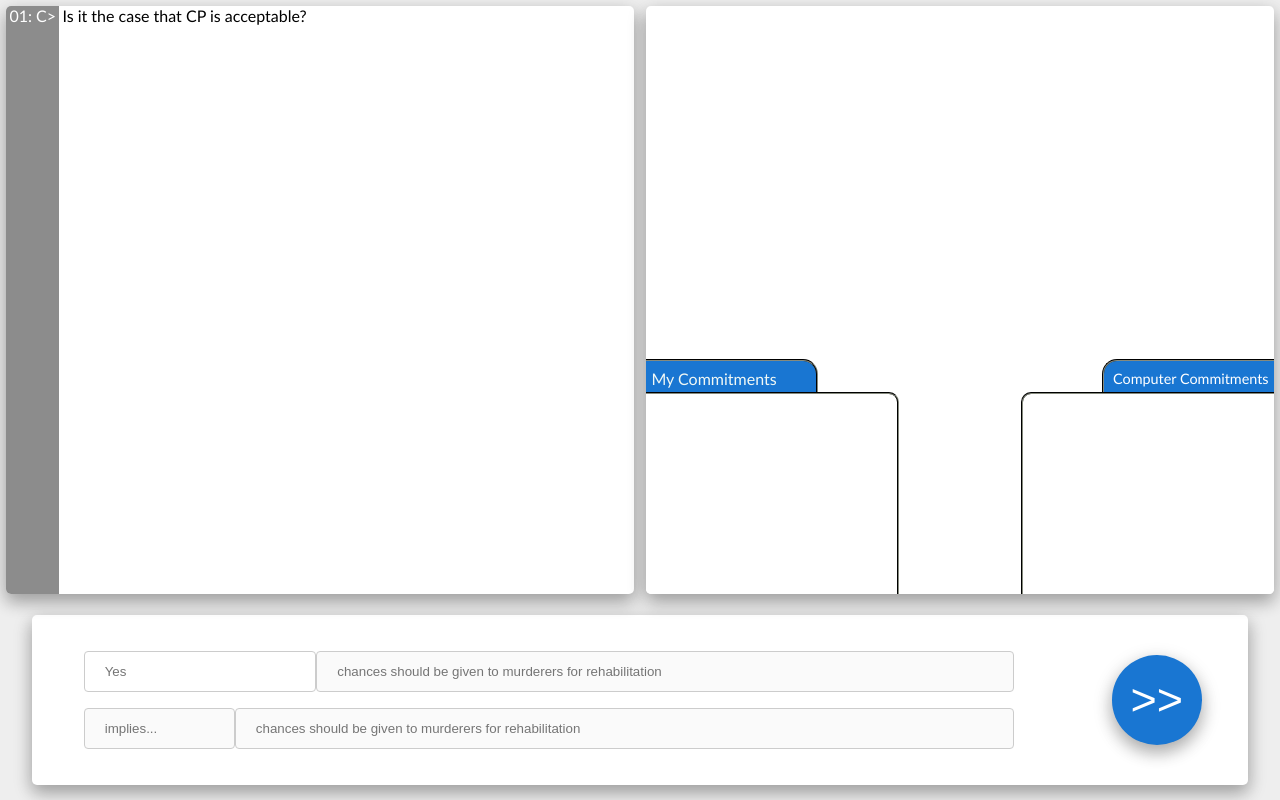
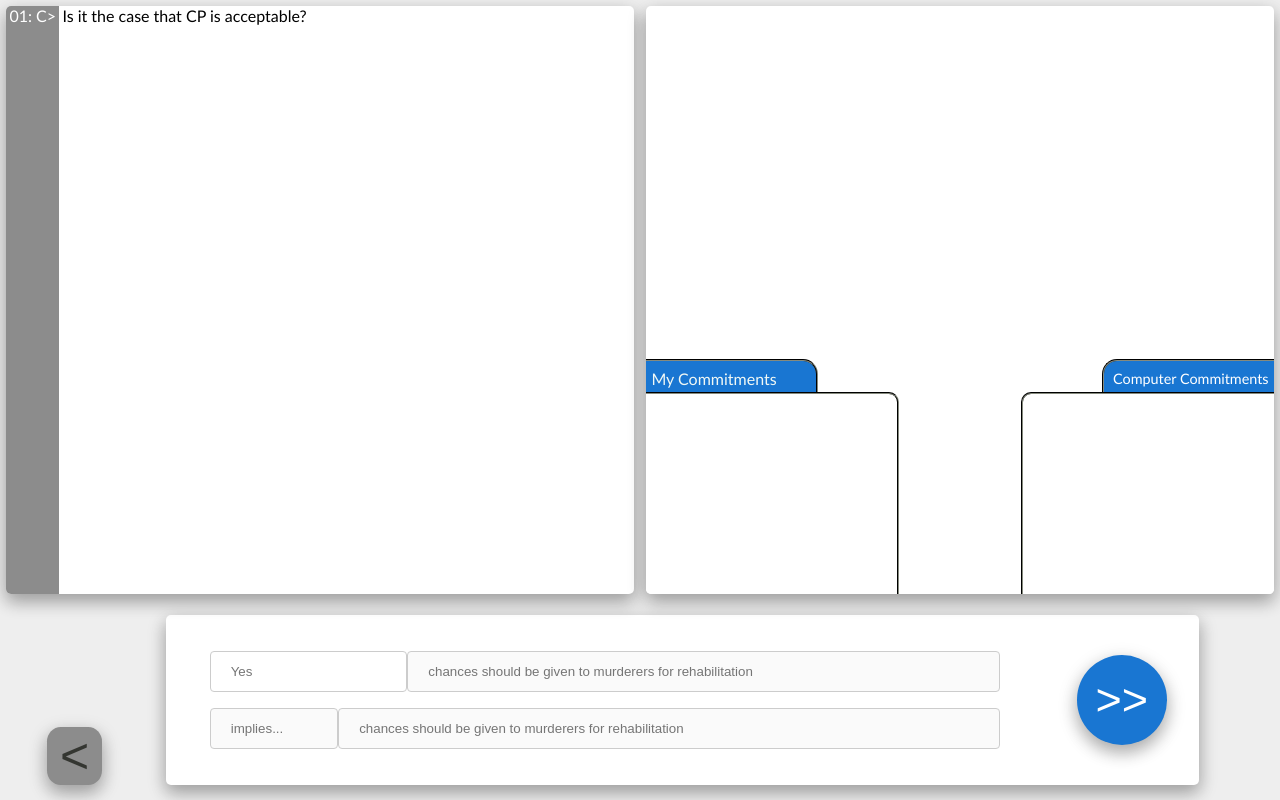
Before and after one commit to dji501/HumanComputerDebate, a React app: page / in a window 1280 px wide. Both pictures are taken after a click on the button "Start!". Built offline with nearby package versions, Linux system fonts and the light colour scheme.

Commit message:
Add back button to debate screen #27

```diff
--- a/src/scripts/debatingSystemInterface.js
+++ b/src/scripts/debatingSystemInterface.js
@@ -222,7 +222,13 @@ export class DebatingSystemInterface extends React.Component{
                         </div>
                     </div>
                 </div>
+                <div className="lowersection">
                     <div className="userinput">
+                        <div className="userinput__backbuttonarea">
+                            <div className="userinput__backbuttoncontainer">
+                                <button className={"userinput__backbutton"}>{"<"}</button>
+                            </div>
+                        </div>
                         <div className="userinput__inset">
                             <div className="userinput__inputarea">
                                 <div className="userinput__inputarea__inputs">
@@ -243,6 +249,7 @@ export class DebatingSystemInterface extends React.Component{
                             <div className="userinput__buttonsection">
                                 <div className="userinput__inputbutton">
                                     <InputButton className={!this.inputIsValid() ? "userinput__button__disabled" : ""} disabled={!this.inputIsValid()} onClick={() => { this._dialogueManager.actionPerformed(); this.clearAllFields();}}/>
+                                </div>
                             </div>
                         </div>
                     </div>
--- a/src/styles/humcomdeb.css
+++ b/src/styles/humcomdeb.css
@@ -235,19 +235,67 @@ input[type=text], select {
             cursor: pointer;
         }
 
-
-.userinput {
+.lowersection {
     background-color: #eeeeee;
     height: 25vh;
     width: 100vw;
-    display: inline-flex;
     min-width: 890px;
 }
 
+    .userinput {
+        margin: auto auto;
+        width: 95%;
+        height: 100%;
+        display: flex;
+        justify-content: flex-start;
+    }
+        .userinput__backbuttonarea {
+            margin: auto 0;
+            width: 7%;
+            height: 85%;
+            display: flex;
+            flex-direction: column;
+            justify-content: flex-end;
+        }
+
+            .userinput__backbuttoncontainer {
+                margin: 0 auto;
+            }
+
+                .userinput__backbutton {
+                    margin: inherit;
+                    background-color: #8c8c8c;
+                    border: none;
+                    border-radius: 25%;
+
+                    box-shadow: 0 8px 16px 0 rgba(0,0,0,0.2), 0 6px 20px 0 rgba(0,0,0,0.19);
+                    color: #343631;
+                    font-size: 50px;
+                    padding: 0px 13px;
+
+                    cursor: pointer;
+                }
+
+                .userinput__backbutton:focus {
+                    outline:0;
+                }
+
+                .userinput__backbutton:hover {
+                    background-color: #bdbdbd;
+                }
+
+                .userinput__backbutton:active {
+                    background-color: #494949;
+                    color: #ffffff;
+                    box-shadow: 0 8px 16px 0 rgba(0,0,0,0.3), 0 6px 20px 0 rgba(0,0,0,0.29);
+                    transform: translateY(2px);
+                }
+
         .userinput__inset {
-        width: 95%;
+            width: 85%;
             height: 85%;
             background-color: #ffffff;
+            flex: inherit;
             display: flex;
             flex-wrap: nowrap;
             justify-content: space-evenly;
```
Lines whose indentation alone changed are shown as unchanged.
